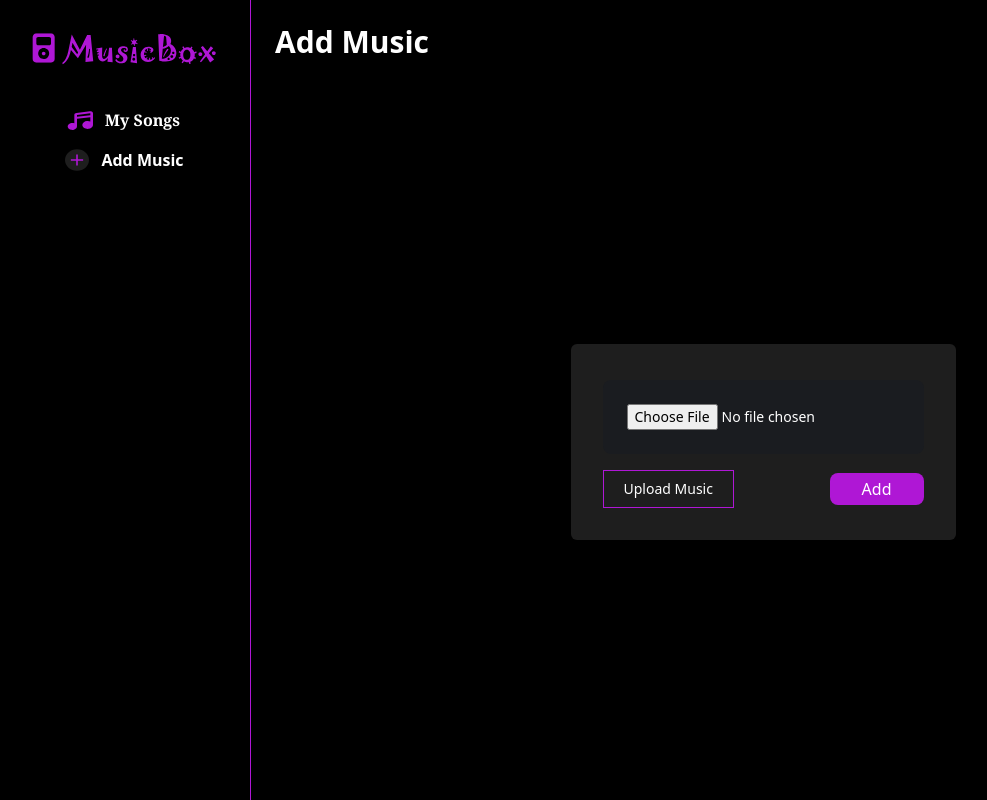
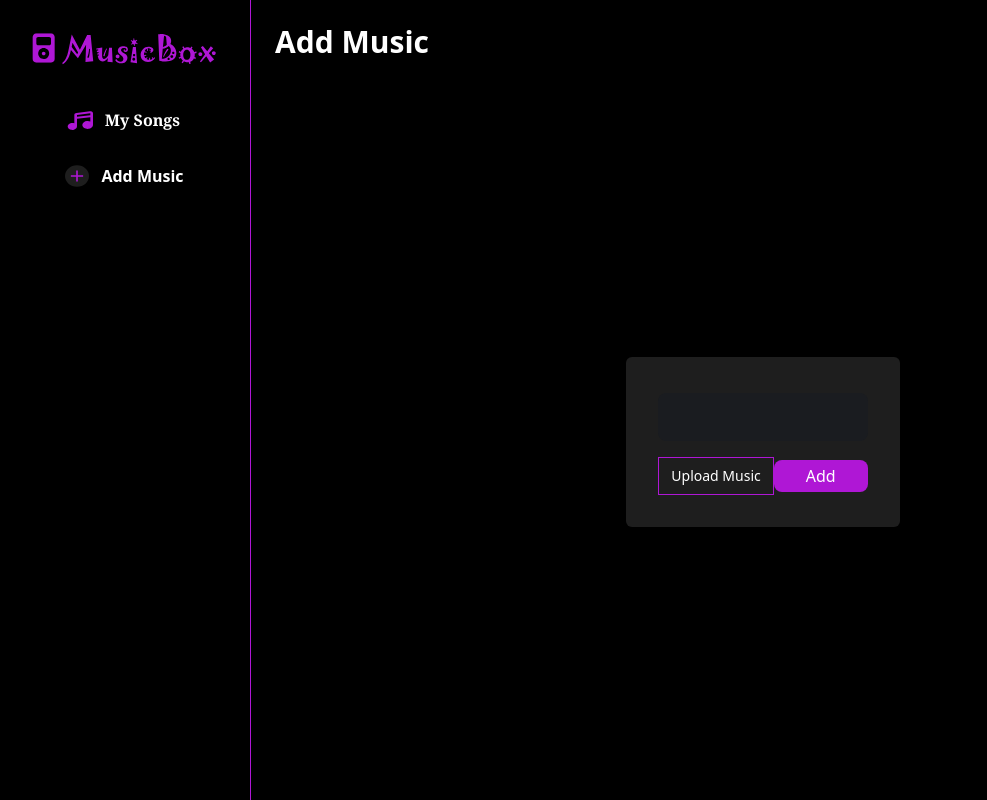
Before and after one commit to Eddieecodes/MusicBox, a React (Vite) app: page / in a window 1280 px wide. Both pictures are taken after a click on the button "Add Music". Shown: the whole page, without its empty margins (5-992 px from the left). Built offline with nearby package versions, Linux system fonts and the light colour scheme.

Commit message:
mobile-sidebar, addmusic-function

```diff
--- a/package.json
+++ b/package.json
@@ -12,6 +12,7 @@
   "dependencies": {
     "howler": "^2.2.4",
     "idb": "^8.0.0",
+    "prop-types": "^15.8.1",
     "react": "^18.2.0",
     "react-dom": "^18.2.0"
   },
--- a/src/App.jsx
+++ b/src/App.jsx
@@ -1,22 +1,43 @@
-import { useState } from 'react'
-
-
-import MusicPlayer from './components/MusicPlayer'
-import Sidebar from './components/Sidebar'
-
+import { useState } from "react";
+import PropTypes from "prop-types";
+import MusicPlayer from "./components/MusicPlayer";
+import Sidebar from "./components/Sidebar";
+import Upload from "./components/Upload";
 
 function App() {
+  const [showUpload, setShowUpload] = useState(false);
+  const handleClick = () => {
+    setShowUpload(true);
+  };
 
+  const [IsOpen, setIsOpen] = useState(false);
 
+  const toggleSidebar = () => {
+    setIsOpen(!IsOpen);
+  };
   return (
     <div className="min-h-screen  bg-black text-white flex justify-center items-center">
-     <Sidebar/>
-     <button className='fixed top-2 right-4 hover:cursor-pointer md:hidden'><img src="src/assets/hamburgerMenu.svg" alt="" /></button>
+      <Sidebar
+        onButtonClick={handleClick}
+        IsOpen={IsOpen}
+        toggleSidebar={toggleSidebar}
+      />
+
+      <button
+        className="fixed top-2 right-4 hover:cursor-pointer md:hidden"
+        onClick={toggleSidebar}
+      >
+        <img src="src/assets/hamburgerMenu.svg" alt="menu-icon" />
+      </button>
+
       <div className="flex-1  ml-0 md:ml-64">
+        {showUpload && <Upload />}
         <MusicPlayer />
       </div>
     </div>
-  )
+  );
 }
-
-export default App
+App.proTypes = {
+  children: PropTypes.node,
+};
+export default App;
--- a/src/components/MusicPlayer.jsx
+++ b/src/components/MusicPlayer.jsx
@@ -1,13 +1,7 @@
-import React from 'react'
-import Upload from './Upload'
+import React from "react";
 
 const MusicPlayer = () => {
-  return (
-    <div>
+  return <div></div>;
+};
 
-      <Upload/>
-    </div>
-  )
-}
-
-export default MusicPlayer
+export default MusicPlayer;
--- a/src/components/Sidebar.jsx
+++ b/src/components/Sidebar.jsx
@@ -1,23 +1,44 @@
 // src/components/Sidebar.js
-import React from 'react';
-import Upload from './Upload';
+import React from "react";
+import PropTypes from "prop-types";
 
-const Sidebar = ({ onUpload }) => {
+const Sidebar = ({ onButtonClick, IsOpen }) => {
   return (
-    <div className="hidden min-h-screen md:flex md:fixed md:left-0 md:top-0 md:h-full md:w-64 md:bg-black md:border-r border-customPurple md:p-6 md:flex-col md:items-center ">
+    <div
+      className={`fixed top-0 left-0 h-full w-64 bg-black border-r border-customPurple p-6 flex-col items-center transition-transform transform ${
+        IsOpen ? "translate-x-0" : "-translate-x-full md:translate-x-0"
+      } md:flex md:fixed md:left-0 md:top-0 md:h-full md:w-64 md:bg-black md:border-r md:border-customPurple md:p-6 md:flex-col md:items-center`}
+    >
       <div className="mb-6">
-        <img src="src/assets/logo.svg" alt="App Logo" className="h-12 mx-auto" />
+        <img
+          src="src/assets/logo.svg"
+          alt="App Logo"
+          className="h-12 mx-auto"
+        />
       </div>
-     <div className='flex items-center space-x-2'>
+      <div className="flex items-center space-x-2">
         <img src="src/assets/mySongs.svg" alt="My Songs" className="h-12 w-8" />
-        <span className='font-bold font-serif'>My Songs</span>
-     </div>
-      <button className="flex items-center space-x-2">
-        <img src="src/assets/addMusic.svg" alt="Add Music Icon" className="h-8 w-8" />
-        <span className='font-semibold'>Add Music</span>
-       </button>
+        <span className="font-bold font-serif">My Songs</span>
+      </div>
+      <button
+        className="flex items-center space-x-2 mt-4"
+        onClick={onButtonClick}
+      >
+        <img
+          src="src/assets/addMusic.svg"
+          alt="Add Music Icon"
+          className="h-8 w-8"
+        />
+        <span className="font-semibold">Add Music</span>
+      </button>
     </div>
   );
 };
 
+Sidebar.propTypes = {
+  onButtonClick: PropTypes.func.isRequired,
+  IsOpen: PropTypes.bool.isRequired,
+  toggleSidebar: PropTypes.func.isRequired,
+};
+
 export default Sidebar;
--- a/src/components/Upload.jsx
+++ b/src/components/Upload.jsx
@@ -1,37 +1,57 @@
 // src/components/Upload.js
-import React from 'react';
+import React from "react";
+import PropTypes from "prop-types";
 
-const Upload = ({ onUpload }) => {
+const Upload = () => {
   const handleFileUpload = (event) => {
     const file = event.target.files[0];
+    const fileDisplay = document.getElementById("fileDisplay");
+    console.log("selected file", file);
     if (file) {
-      onUpload(file);
+      // onUpload(file);
+      fileDisplay.innerHTML = `${file.name}`;
+    } else {
+      fileDisplay.innerHTML = "No file choosen";
     }
   };
 
   return (
     <div className="min-h-screen mt-12 md:mt-0 flex flex-col  ">
       <div className=" p-6">
-      <p className='font-semibold text-3xl'>Add Music</p>
+        <p className="font-semibold text-3xl">Add Music</p>
       </div>
       <div className="md:flex-1 flex justify-center items-center">
         <div className="flex flex-col bg-uploadBackground rounded-md p-8">
+          <div
+            className="mt-1  w-full text-sm text-white bg-gray-900/30 p-6 rounded-lg  cursor-pointer focus:outline-none"
+            id="fileDisplay"
+          ></div>
+          <div className="flex mt-4 justify-between items-center">
+            <button
+              className="border border-customPurple px-3 py-2 text-sm font-medium  hover:cursor-pointer"
+              onClick={() => document.getElementById("fileInput").click()}
+            >
               <input
+                id="fileInput"
                 type="file"
                 onChange={handleFileUpload}
-        className="mt-1  w-full text-sm text-white bg-gray-900/30 p-6 rounded-lg  cursor-pointer focus:outline-none"
-        id='fileInput'
+                style={{ display: "none" }}
               />
-      <div className='flex mt-4 justify-between items-center'>
-        <button className="border border-customPurple px-5 py-2 text-sm font-medium  hover:cursor-pointer">Upload Music</button>
+              Upload Music
+            </button>
             <button
-        onClick={() => document.getElementById('fileInput').click()}
-        className='bg-customPurple px-8 py-1 rounded-lg hover:cursor-pointer'>Add</button>
+              onClick={() => document.getElementById("fileInput").click()}
+              className="bg-customPurple px-8 py-1 rounded-lg hover:cursor-pointer"
+            >
+              Add
+            </button>
           </div>
         </div>
       </div>
     </div>
   );
 };
-
+Upload.propTypes = {
+  onUpload: PropTypes.func.isRequired,
+};
 export default Upload;
```
Also changed, not shown: 1 other file (tests, documents, lock files or other folders). Lines whose indentation alone changed are shown as unchanged.
